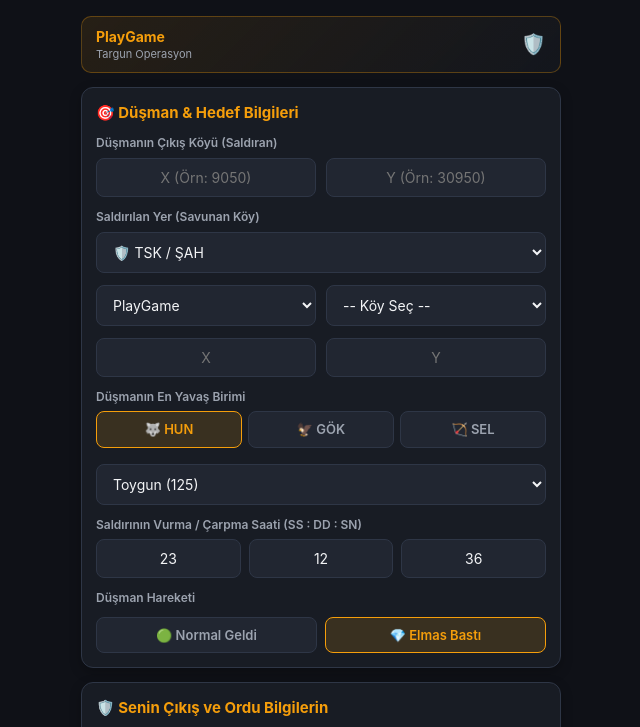
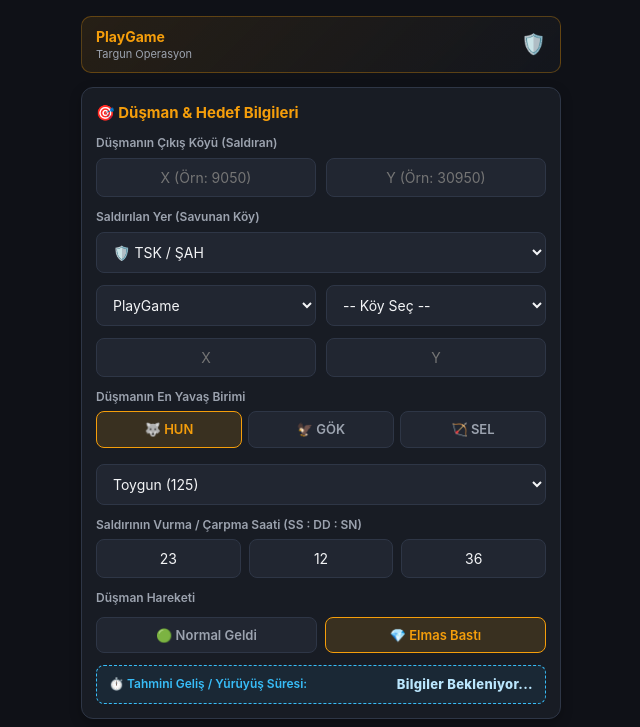
Before and after one commit to moclabel/kilitozel, a plain HTML site: page index.html in a window 1280 px wide. Both pictures are taken after a click on the element "💎 Elmas Bastı". Shown: the top 727 px of the page, without its empty margins (319-959 px from the left). Drawn offline with Linux system fonts and the light colour scheme.

Commit message:
Update index.html

```diff
--- a/index.html
+++ b/index.html
@@ -18,6 +18,7 @@
       --border-color: #2e3646;
       --success-color: #10b981;
       --danger-color: #ef4444;
+      --info-color: #38bdf8;
     }
 
     * {
@@ -180,6 +181,34 @@
       margin-bottom: 10px;
     }
 
+    /* Canlı Düşman Yürüyüş Süresi Rozeti */
+    .enemy-travel-box {
+      display: flex;
+      justify-content: space-between;
+      align-items: center;
+      background: rgba(56, 189, 248, 0.08);
+      border: 1px dashed var(--info-color);
+      border-radius: 8px;
+      padding: 9px 12px;
+      margin-top: 10px;
+      font-size: 12px;
+    }
+
+    .enemy-travel-label {
+      color: var(--info-color);
+      font-weight: 600;
+      display: flex;
+      align-items: center;
+      gap: 5px;
+    }
+
+    .enemy-travel-val {
+      font-weight: 800;
+      color: #bae6fd;
+      font-size: 13px;
+      letter-spacing: 0.3px;
+    }
+
     .calc-btn {
       background: linear-gradient(135deg, var(--accent-color), var(--accent-hover));
       color: #000;
@@ -284,8 +313,8 @@
       <div class="field">
         <label>Düşmanın Çıkış Köyü (Saldıran)</label>
         <div class="grid-2">
-          <input type="number" id="dx" placeholder="X (Örn: 9050)">
-          <input type="number" id="dy" placeholder="Y (Örn: 30950)">
+          <input type="number" id="dx" placeholder="X (Örn: 9050)" oninput="canliDusmanSuresiGuncelle()">
+          <input type="number" id="dy" placeholder="Y (Örn: 30950)" oninput="canliDusmanSuresiGuncelle()">
         </div>
       </div>
 
@@ -299,13 +328,13 @@
           <select id="savunanOyuncu" onchange="oyuncuSecildi('savunanBirlik', 'savunanOyuncu', 'savunanKoy')">
             <option value="">-- Önce Birlik Seç --</option>
           </select>
-          <select id="savunanKoy" onchange="koyKoorAta('savunanKoy', 'sx', 'sy')">
+          <select id="savunanKoy" onchange="koyKoorAta('savunanKoy', 'sx', 'sy'); canliDusmanSuresiGuncelle();">
             <option value="">-- Önce Oyuncu Seç --</option>
           </select>
         </div>
         <div class="grid-2">
-          <input type="number" id="sx" placeholder="X">
-          <input type="number" id="sy" placeholder="Y">
+          <input type="number" id="sx" placeholder="X" oninput="canliDusmanSuresiGuncelle()">
+          <input type="number" id="sy" placeholder="Y" oninput="canliDusmanSuresiGuncelle()">
         </div>
       </div>
 
@@ -316,7 +345,7 @@
           <div class="tab-btn" onclick="setDusmanIrk('GÖK', this)">🦅 GÖK</div>
           <div class="tab-btn" onclick="setDusmanIrk('SEL', this)">🏹 SEL</div>
         </div>
-        <select id="dusmanBirim"></select>
+        <select id="dusmanBirim" onchange="canliDusmanSuresiGuncelle()"></select>
       </div>
 
       <!-- SS:DD:SN Kutuları -->
@@ -335,6 +364,12 @@
           <div class="tab-btn active" onclick="setTab('dusmanTarz', 'normal', this)">🟢 Normal Geldi</div>
           <div class="tab-btn" onclick="setTab('dusmanTarz', 'elmas', this)">💎 Elmas Bastı</div>
         </div>
+      </div>
+
+      <!-- Canlı Tahmini Geliş Süresi -->
+      <div class="enemy-travel-box">
+        <span class="enemy-travel-label">⏱️ Tahmini Geliş / Yürüyüş Süresi:</span>
+        <span class="enemy-travel-val" id="canliDusmanSure">-</span>
       </div>
     </div>
 
@@ -639,6 +674,7 @@
       el.parentElement.querySelectorAll(".tab-btn").forEach(b => b.classList.remove("active"));
       el.classList.add("active");
       birimDoldur("dusmanBirim", irk);
+      canliDusmanSuresiGuncelle();
     }
 
     function setKendiIrk(irk, el) {
@@ -650,7 +686,10 @@
     }
 
     function setTab(type, val, el) {
-      if (type === "dusmanTarz") dusmanTarz = val;
+      if (type === "dusmanTarz") {
+        dusmanTarz = val;
+        canliDusmanSuresiGuncelle();
+      }
       if (type === "kendiTarz") kendiTarz = val;
       el.parentElement.querySelectorAll(".tab-btn").forEach(b => b.classList.remove("active"));
       el.classList.add("active");
@@ -752,6 +791,28 @@
       return `${s}:${dkk}:${sn}`;
     }
 
+    // ⚡ CANLI DÜŞMAN YÜRÜYÜŞ SÜRESİNİ HESAPLAYIP GÖSTEREN FONKSİYON
+    function canliDusmanSuresiGuncelle() {
+      const dx = parseFloat(document.getElementById("dx").value);
+      const dy = parseFloat(document.getElementById("dy").value);
+      const sx = parseFloat(document.getElementById("sx").value);
+      const sy = parseFloat(document.getElementById("sy").value);
+      const dHiz = parseFloat(document.getElementById("dusmanBirim").value);
+      const sureBox = document.getElementById("canliDusmanSure");
+
+      if (isNaN(dx) || isNaN(dy) || isNaN(sx) || isNaN(sy) || isNaN(dHiz)) {
+        sureBox.textContent = "Bilgiler Bekleniyor...";
+        return;
+      }
+
+      let dSure = sureHesapla(dx, dy, sx, sy, dHiz).toplamSaniye;
+      if (dusmanTarz === "elmas") {
+        dSure = Math.floor(dSure / 2);
+      }
+
+      sureBox.textContent = formatSure(dSure) + (dusmanTarz === "elmas" ? " 💎 (Elmaslı)" : "");
+    }
+
     window.addEventListener("DOMContentLoaded", () => {
       document.getElementById("userDisplayName").textContent = currentUser.name;
       document.getElementById("userSubText").textContent = currentUser.username ? `${currentUser.username} • Targun Operasyon` : "Targun Operasyon";
@@ -787,6 +848,8 @@
       document.getElementById("savasSaat").value = String(now.getHours()).padStart(2, '0');
       document.getElementById("savasDakika").value = String(now.getMinutes()).padStart(2, '0');
       document.getElementById("savasSaniye").value = String(now.getSeconds()).padStart(2, '0');
+
+      canliDusmanSuresiGuncelle();
     });
 
     function kilitHesapla() {
@@ -866,6 +929,7 @@
                     `🏰 Çıkış Köyüm: ${cikisKoyAdi}\n` +
                     `🎯 Düşman Köyü (Dönüş): X: ${dx} | Y: ${dy}\n` +
                     `💂 Birim: ${secilenBirimAdi}\n` +
+                    `⏱️ Düşman Yürüyüş Süresi: ${formatSure(dusmanSure)}\n` +
                     `🕒 İniş / Kilit Saati: ${formatSaat(varisDate)}\n` +
                     `🚀 Asker Çıkış Saati: ${formatSaat(cikisDate)}` +
                     (gecKalindi ? `\n⚠️ DİKKAT: Çıkış zamanı geçmiştir!` : ``);
```
